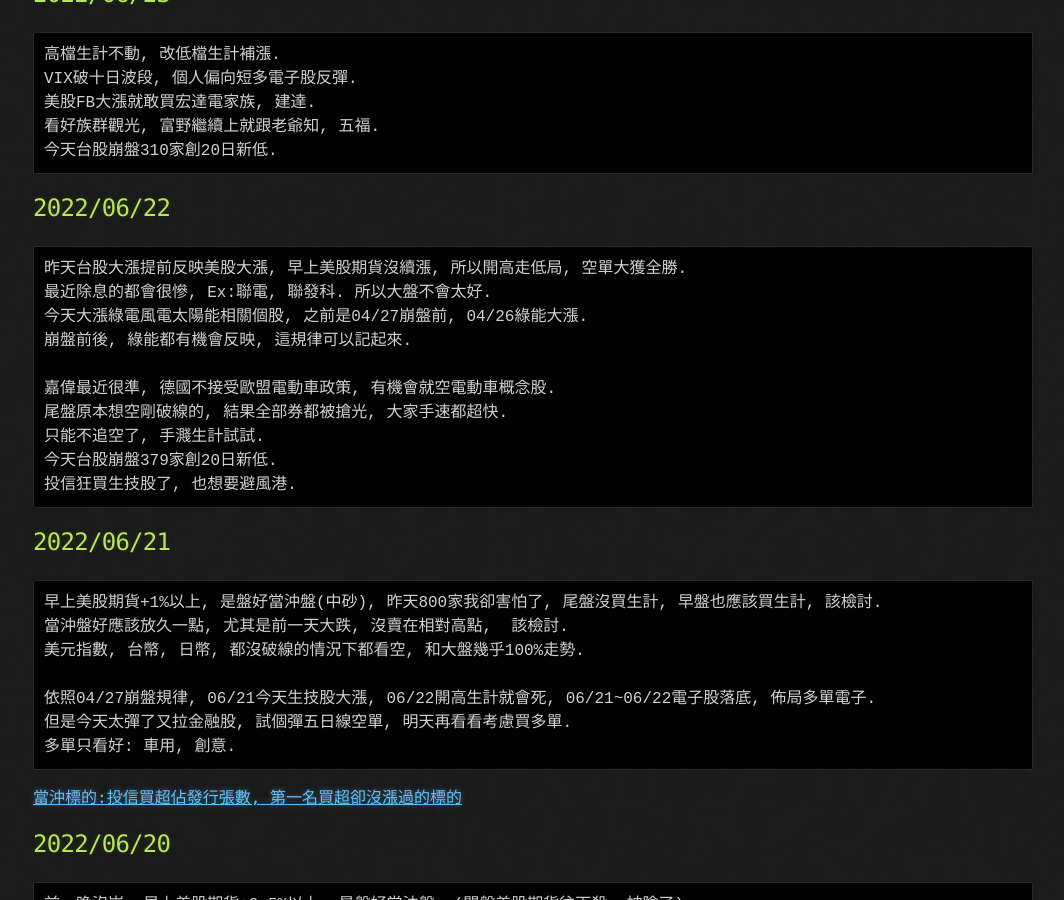
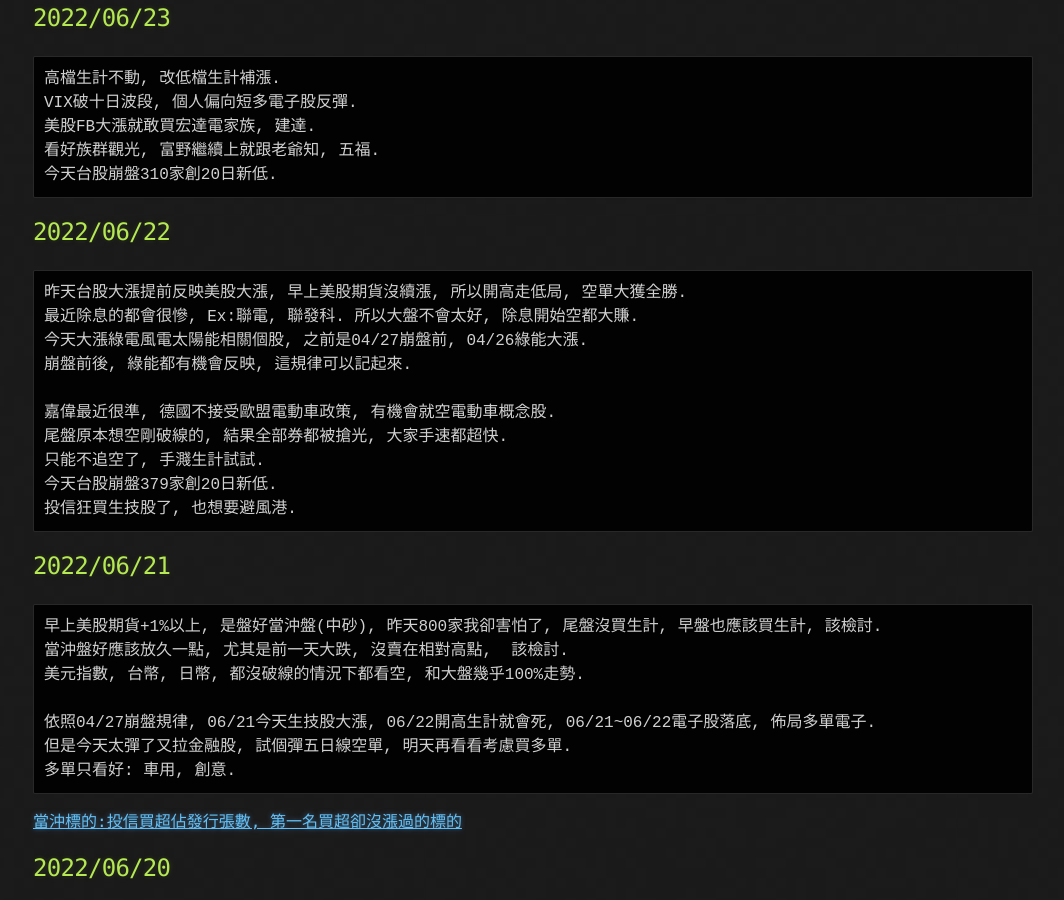
Before and after one commit to lepg5487/Stock_God, a Jekyll site: the page built from index.md, in a window 1280 px wide and 900 px high, scrolled down 6169 px. Shown: the whole window, without its empty margins (107-1171 px from the left). Built offline with Jekyll 4.4.1, drawn with Linux system fonts in a browser that asks for light colours; our own code applies the rules of GitHub Pages for plain Markdown files; some of the changed text lies outside the part shown.

Commit message:
Update index.md

````diff
--- a/index.md
+++ b/index.md
@@ -148,6 +148,7 @@ Step2. 再尋找高價股底下的營收好個股.
 空個飛機等電子回神.
 建達拉漲停, 沖了霹靂.
 尾盤狂拉受不了, 小試霹靂.
+除息開始空, 慣性改變很難賺, 鴻海.
 ```
 
 ## 2022/07/02
@@ -264,7 +265,7 @@ VIX破十日波段, 個人偏向短多電子股反彈.
 ## 2022/06/22
 ```
 昨天台股大漲提前反映美股大漲, 早上美股期貨沒續漲, 所以開高走低局, 空單大獲全勝.
-最近除息的都會很慘, Ex:聯電, 聯發科. 所以大盤不會太好.
+最近除息的都會很慘, Ex:聯電, 聯發科. 所以大盤不會太好, 除息開始空都大賺.
 今天大漲綠電風電太陽能相關個股, 之前是04/27崩盤前, 04/26綠能大漲.
 崩盤前後, 綠能都有機會反映, 這規律可以記起來.
 
````
